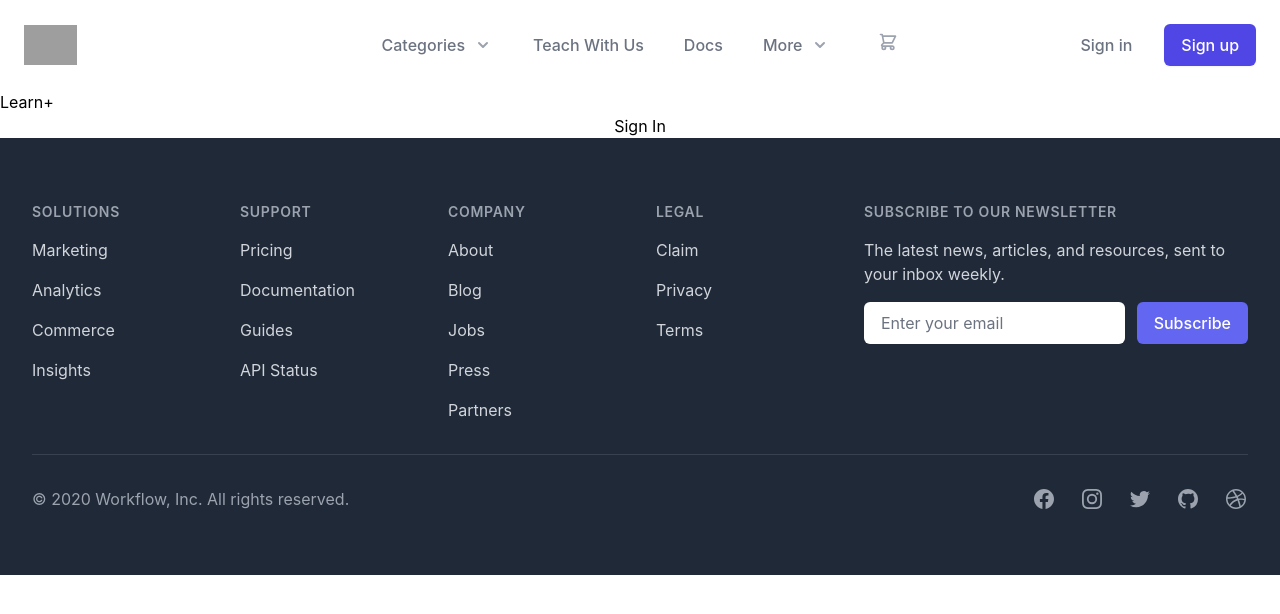
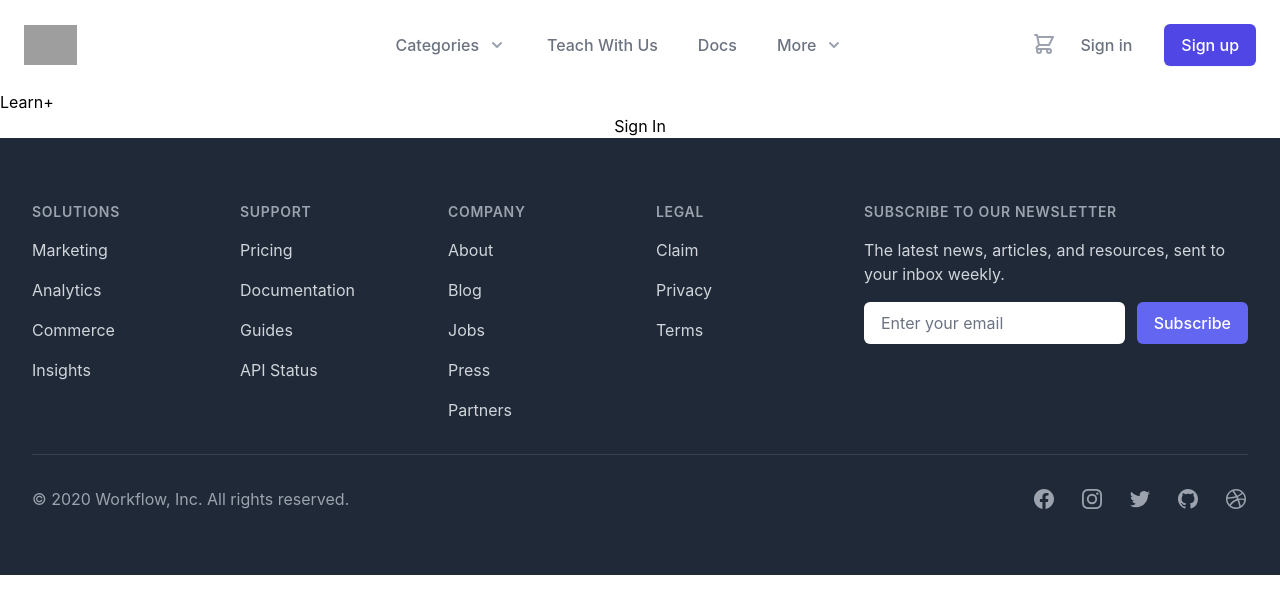
Before and after one commit to developer-sidani/E-Learning-System-Frontend, a Next.js app: page / in a window 1280 px wide. Shown: the top 614 px of the page. Built offline with nearby package versions, Linux system fonts and the light colour scheme; grey boxes are pictures that could not be loaded.

Commit message:
Navbar
Changes:
-fixed cart position

```diff
--- a/src/components/navbar/navbar.jsx
+++ b/src/components/navbar/navbar.jsx
@@ -67,7 +67,7 @@ const resources = [
 const cart = {
 
   userID: '132',
-  total: 113,
+  total: 150,
   courses: [
     {
       name: 'Help Center',
@@ -258,7 +258,23 @@ const Navbar = () => {
 
 {/* CART */}
 
-<Popover className="relative">
+<div className="hidden md:flex items-center justify-end md:flex-1 lg:w-0">
+          {/* <button
+            type="button"
+            className="whitespace-nowrap text-base font-medium text-gray-500 hover:text-gray-900"
+            onClick={reroute.signIn}
+          >
+              Sign in
+          </button> */}
+
+          {/* <button
+            type="button"
+            className="ml-8 whitespace-nowrap inline-flex items-center justify-center px-4 py-2 border border-transparent rounded-md shadow-sm text-base font-medium text-white bg-indigo-600 hover:bg-indigo-700"
+            onClick={reroute.signUp}
+          >
+              Sign up
+          </button> */}
+           <Popover className="relative mr-40 mt-1">
             {({ open }) => (
               <>
                 <Popover.Button
@@ -271,7 +287,7 @@ const Navbar = () => {
                   <ShoppingCartIcon
                     className={classNames(
                       open ? 'text-gray-600' : 'text-gray-400',
-                      'ml-2 h-5 w-5 group-hover:text-gray-500',
+                      'ml-2 h-6 w-6 group-hover:text-gray-500',
                     )}
                     aria-hidden="true"
                   />
@@ -332,13 +348,13 @@ const Navbar = () => {
                 </Transition>
               </>
             )}
-</Popover>
-
+           </Popover>
+</div>
 {/* CART END */}
     {!profile?.token
 
       ? (
-      <div className="hidden md:flex items-center justify-end md:flex-1 lg:w-0">
+      <div className="hidden md:flex items-center justify-end  lg:w-0">
           <button
             type="button"
             className="whitespace-nowrap text-base font-medium text-gray-500 hover:text-gray-900"
```
